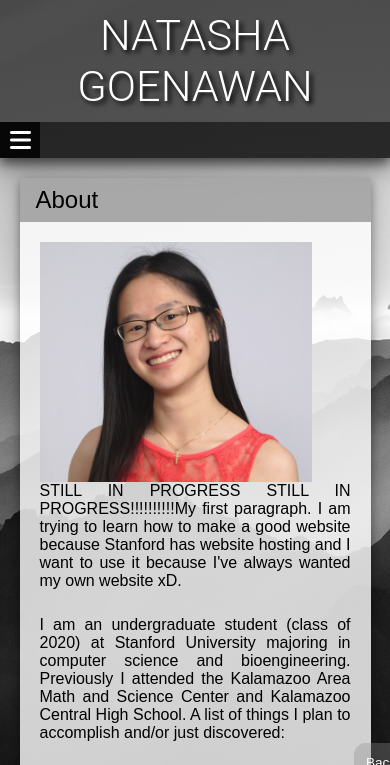
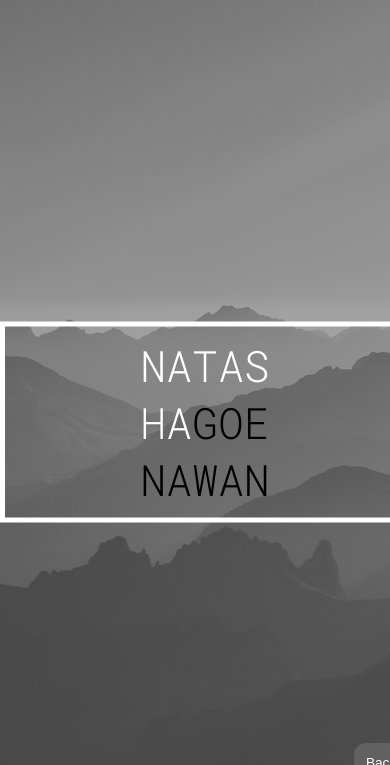
Before and after one commit to natagoh/cube-web, a plain HTML site: page index.html in a window 390 px wide. Shown: the top 765 px of the page. Drawn offline with Linux system fonts and the light colour scheme.

Commit message:
new home screen
not yet optimized for mobile and tablet, lag might occur?

```diff
--- a/index.html
+++ b/index.html
@@ -7,6 +7,7 @@
         <script src="https://use.fontawesome.com/b8d7db3a54.js"></script>
         <!--fonts-->
         <link href="https://fonts.googleapis.com/css?family=Roboto" rel="stylesheet">
+        <link href='https://fonts.googleapis.com/css?family=Roboto+Mono:400,500,700,300,100,100italic,300italic,400italic,500italic,700italic' rel='stylesheet' type='text/css'>
         <meta charset="utf-8">
         <title>Natasha Goenawan</title>
     </head>
@@ -14,8 +15,11 @@
     <body id="master">
         <!--loading animation paused until future fix
         <div id="load_screen"><div id="load_text">loading...<div class="loader1"></div></div></div>-->
+        <div id="splash">
+            <h1>NATAS<br>HA<span class="surname">GOE<br>NAWAN</span></h1>
+            <h1 class="explore"><br>EXPLORE<br><i class="fa fa-angle-double-down" aria-hidden="true"></i></h1>
+        </div>
         <header>
-            <h1 class="home">Natasha Goenawan</h1>
             <nav>
                 <ul>
                     <li id="hide" ><a href="#master" class="sliding">Home</a></li>
--- a/main.js
+++ b/main.js
@@ -22,17 +22,18 @@ $( window ).resize(function() {
 //navigation bar stuff
 var isNavClosed = false;
 $(document).ready(function(){
-    var navOffset = $("nav").offset().top;
-    $("nav").wrap('<div class="nav-placeholder"></div>');
-    $(".nav-placeholder").height($("nav").outerHeight());
     $(".x-button").hide();
     $("#shrunk-nav").hide();
     $("div#shrunk-nav").removeClass("float-with-nav");
-
+    $("#splash").height($(window).height());
     $("nav-alt").height($("#shrunk-nav-button").outerHeight());
 
+    var $nav = $("nav");
+    var navOffset = $nav.offset().top;
+    $nav.wrap('<div class="nav-placeholder"></div>');
+    $(".nav-placeholder").height($nav.outerHeight());
     $(window).scroll(function() {
-        var scrollPos = $(window).scrollTop();
+        var scrollPos = $(this).scrollTop();
 
         //if nav bar is shrunk just do normal bar
         if(isNavClosed){
@@ -49,12 +50,12 @@ $(document).ready(function(){
         //do the normal sticky thingy
         else{
             if(scrollPos >= navOffset){
-                $("nav").addClass("fixed");
+                $nav.addClass("fixed");
                 $(".x-button").show();
                 $("header").addClass("no-shadow");
             }
             else{
-                $("nav").removeClass("fixed");
+                $nav.removeClass("fixed");
                 $(".x-button").hide();
                 $("#shrunk-nav").hide();
                 $("header").removeClass("no-shadow");
@@ -138,6 +139,18 @@ $(document).ready(function(){
     });
 });
 
+//splash screen
+$(document).ready(function(){
+    $("h1").mouseover(function(){
+        $("h1").css("display", "none");
+        $(".explore").css("display", "block");
+        $(".explore").height($("h1").innerHeight());
+    });
+    $("h1").mouseout(function(){
+        $("h1").css("display", "block");
+        $(".explore").css("display", "none");
+    });
+});
 /*media query
 $(window).resize(function(){
 	if ($(window).width() <= 667){
--- a/style.css
+++ b/style.css
@@ -5,6 +5,7 @@ html{
 body{
     font-family: 'Roboto Light', sans-serif;
     background-image: url("mountain1.jpg");
+    width:100%;
     background-size: cover;
     border-style:none;
     margin:0;
@@ -33,21 +34,67 @@ body{
 }
 
 /*header*/
+#splash{
+    width:100%;
+    left:0;
+    top:0;
+    text-align: center;
+    background-color: rgba(113, 113, 113, 0.62);
+}
+#splash:before{
+    background-image:url(mountain1.jpg);
+    background-size: cover;
+    content: '';
+    position: absolute;
+    z-index: -1;
+    height: 100%;
+    top: 0; right: 0; left: 0;
+
+    filter: blur(5px);
+    -webkit-filter: blur(7px);
+    -moz-filter: blur(7px);
+    -o-filter: blur(7px);
+    -ms-filter: blur(7px);
+    filter: url(blur.svg#blur);
+    filter:progid:DXImageTransform.Microsoft.Blur(PixelRadius='7');
+}
+
 header{
-    box-shadow: 0 5px 10px 0 rgba(0, 0, 0, 0.5), 0 10px 24px 0 rgba(0, 0, 0, 0.4);
+   /* box-shadow: 0 5px 10px 0 rgba(0, 0, 0, 0.5), 0 10px 24px 0 rgba(0, 0, 0, 0.4);*/
 }
 
 h1{
-    background-color: rgba(51, 51, 51, 0.79);
+    font-family: 'Roboto Mono';
+    /*background-color: rgba(51, 51, 51, 0.79);*/
     color:white;
-    font-size: 5.2em;
-    font-weight: 100;
-    border-style:none;
-    margin:0;
-    padding: 25px 50px;
+    font-size: 6.5em;
+    font-weight: 300;
+    border: solid white 5px;
     text-align: center;
     text-transform: uppercase;
-    text-shadow: 3.2px 3.2px 5px #000000;
+
+    width: 400px;
+    /*text-shadow: 3.2px 3.2px 5px #000000;   */
+    margin:auto;
+    position: relative;
+    top: 50%;
+    transform: translateY(-50%);
+}
+.surname{
+    color:black;
+}
+.explore{
+    font-weight:100;
+    font-size: 5em;
+    width: 400px;
+    display:none;
+    color:black;
+}
+.explore i{
+    color:black;
+}
+h1:hover{
+    background-color:white;
 }
 h2{
     background-color:rgba(128, 128, 128, 0.65);
@@ -165,7 +212,7 @@ a:active{
 @media only screen and (min-width: 668px) {
     header{
         margin:auto;
-        width:80%;
+        width:100%;
     }
     header.no-shadow{
         box-shadow: none;
@@ -178,6 +225,7 @@ a:active{
     #dropdown{
         display:none;
     }
+
     div#nav-alt{
         display:none;
     }
```
